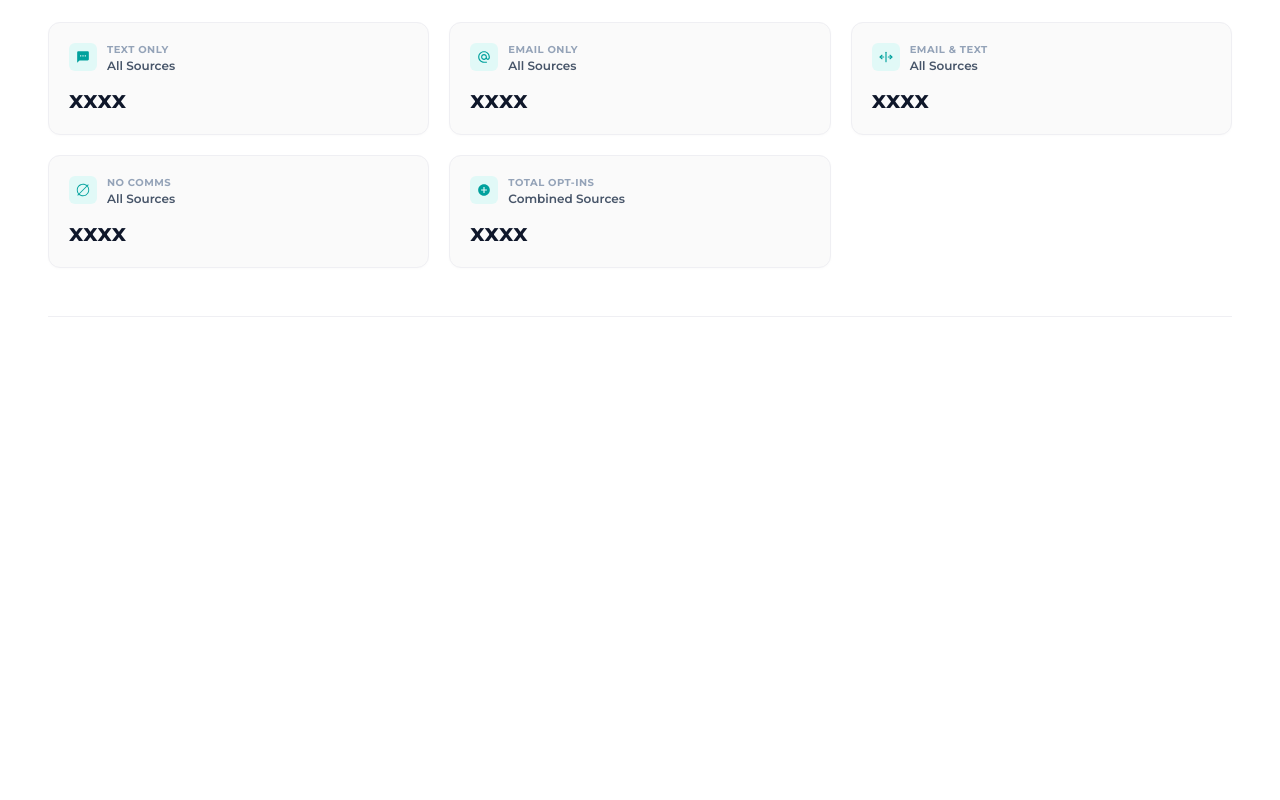
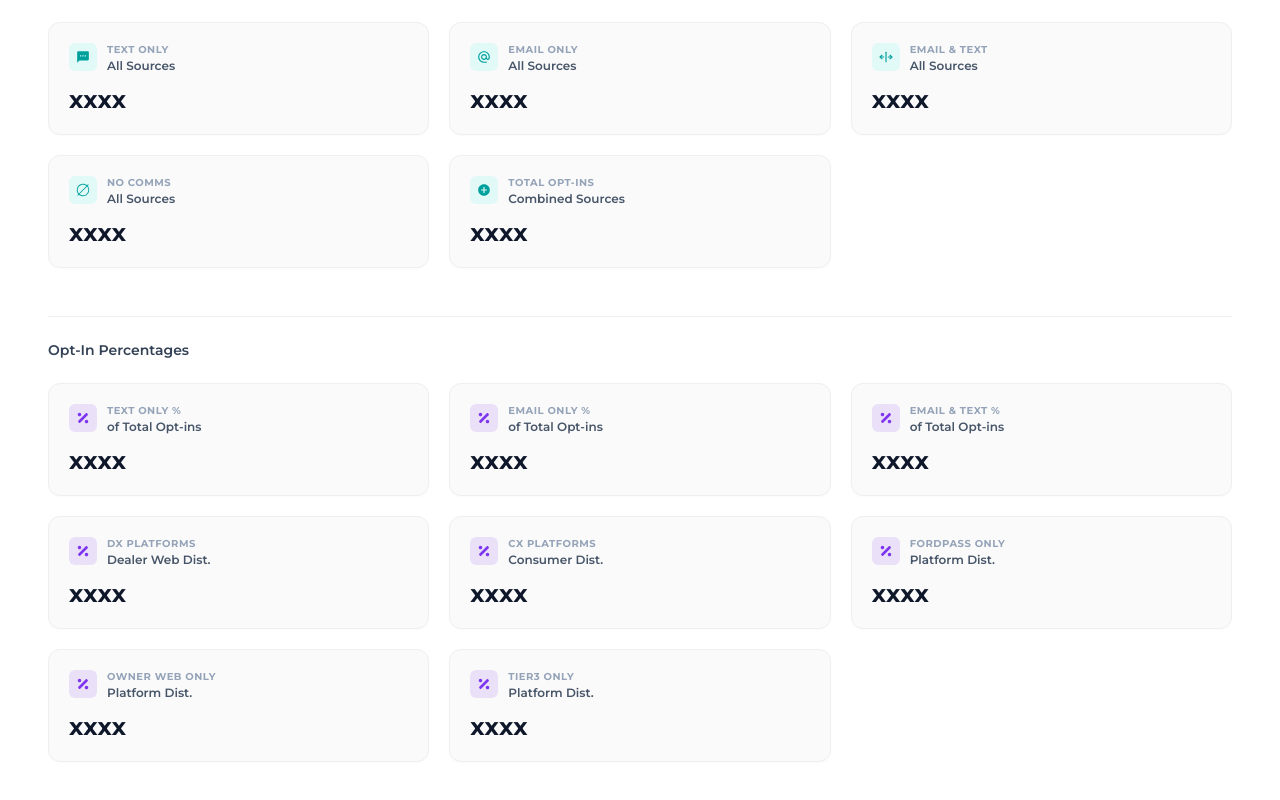
Before and after one commit to joemurphy3515/Metrics-Dashboard-Example, a React (Vite) app: page / in a window 1280 px wide. Shown: the part 1062-1862 px from the top of the page. Before the commit the page ends 1435 px from the top, so only its background shows below. Built offline with nearby package versions, Linux system fonts and the light colour scheme.

Commit message:
added percentages

```diff
--- a/src/App.tsx
+++ b/src/App.tsx
@@ -1,10 +1,15 @@
 import React, { useRef, useState, useMemo } from "react";
 import { FaCar } from "react-icons/fa6";
+import { FaPercentage } from "react-icons/fa";
 import { FiDownload } from "react-icons/fi";
 import { LuUpload } from "react-icons/lu";
 import { GrPowerReset } from "react-icons/gr";
-import { MdCalendarMonth } from "react-icons/md";
-import { MdAlternateEmail, MdTextsms, MdAddCircle } from "react-icons/md";
+import {
+  MdCalendarMonth,
+  MdAlternateEmail,
+  MdTextsms,
+  MdAddCircle,
+} from "react-icons/md";
 import { TbArrowBarBoth } from "react-icons/tb";
 import { RxValueNone } from "react-icons/rx";
 
@@ -81,32 +86,50 @@ function App() {
   >({});
   const [selectedMonth, setSelectedMonth] = useState<string>(months[0]);
 
-  const totals = useMemo(() => {
-    const currentData = allMonthlyData[selectedMonth] || {};
+  const stats = useMemo(() => {
+    const data = allMonthlyData[selectedMonth] || {};
     const sources = ["Dealer Web", "FordPass", "Owner Web", "Tier3"];
 
-    let textOnly = 0;
-    let emailOnly = 0;
-    let both = 0;
-    let noComms = 0;
+    const n = (s: string, t: string) => data[`${s}-${t}`] || 0;
 
-    sources.forEach((source) => {
-      textOnly += currentData[`${source}-Text Only`] || 0;
-      emailOnly += currentData[`${source}-Email Only`] || 0;
-      both += currentData[`${source}-Email & Text`] || 0;
-      noComms += currentData[`${source}-No Comms`] || 0;
-    });
+    const textOnly = sources.reduce((acc, s) => acc + n(s, "Text Only"), 0);
+    const emailOnly = sources.reduce((acc, s) => acc + n(s, "Email Only"), 0);
+    const both = sources.reduce((acc, s) => acc + n(s, "Email & Text"), 0);
+    const noComms = sources.reduce((acc, s) => acc + n(s, "No Comms"), 0);
+    const totalOptIns = textOnly + emailOnly + both;
 
-    const hasData = Object.keys(currentData).length > 0;
+    const getPlatformOptIns = (s: string) =>
+      n(s, "Text Only") + n(s, "Email Only") + n(s, "Email & Text");
+
+    const dxOptIns = getPlatformOptIns("Dealer Web");
+    const fpOptIns = getPlatformOptIns("FordPass");
+    const owOptIns = getPlatformOptIns("Owner Web");
+    const t3OptIns = getPlatformOptIns("Tier3");
+    const cxOptIns = fpOptIns + owOptIns + t3OptIns;
+
+    const hasData = Object.keys(data).length > 0 && totalOptIns > 0;
+
+    const fmtPct = (val: number) =>
+      hasData ? `${((val / totalOptIns) * 100).toFixed(1)}%` : "xxxx";
 
     return {
+      totals: {
         textOnly: hasData ? textOnly.toLocaleString() : "xxxx",
         emailOnly: hasData ? emailOnly.toLocaleString() : "xxxx",
         both: hasData ? both.toLocaleString() : "xxxx",
         noComms: hasData ? noComms.toLocaleString() : "xxxx",
-      totalOptIns: hasData
-        ? (textOnly + emailOnly + both).toLocaleString()
-        : "xxxx",
+        totalOptIns: hasData ? totalOptIns.toLocaleString() : "xxxx",
+      },
+      percentages: {
+        textOnly: fmtPct(textOnly),
+        emailOnly: fmtPct(emailOnly),
+        both: fmtPct(both),
+        dx: fmtPct(dxOptIns),
+        cx: fmtPct(cxOptIns),
+        fp: fmtPct(fpOptIns),
+        ow: fmtPct(owOptIns),
+        t3: fmtPct(t3OptIns),
+      },
     };
   }, [allMonthlyData, selectedMonth]);
 
@@ -122,105 +145,20 @@ function App() {
         setAllMonthlyData((prev) => ({ ...prev, [selectedMonth]: result }));
         if (fileInputRef.current) fileInputRef.current.value = "";
       } catch (err) {
-        console.error("Failed to parse CSV", err);
+        console.error(err);
       }
     }
   };
 
   const handleResetAll = () => {
-    if (window.confirm("This will clear data for ALL months. Continue?")) {
+    if (window.confirm("This will clear data for ALL months. Continue?"))
       setAllMonthlyData({});
-    }
   };
 
   const getVal = (source: string, type: string) => {
-    const currentMonthData = allMonthlyData[selectedMonth] || {};
-    const key = `${source}-${type}`;
-    return currentMonthData[key]?.toLocaleString() || "xxxx";
+    const currentData = allMonthlyData[selectedMonth] || {};
+    return currentData[`${source}-${type}`]?.toLocaleString() || "xxxx";
   };
-
-  const metrics = [
-    {
-      title: "Source - Dealer Web",
-      subtitle: "Text Only",
-      value: getVal("Dealer Web", "Text Only"),
-    },
-    {
-      title: "Source - FordPass",
-      subtitle: "Text Only",
-      value: getVal("FordPass", "Text Only"),
-    },
-    {
-      title: "Source - Owner Web",
-      subtitle: "Text Only",
-      value: getVal("Owner Web", "Text Only"),
-    },
-    {
-      title: "Source - Tier3",
-      subtitle: "Text Only",
-      value: getVal("Tier3", "Text Only"),
-    },
-    {
-      title: "Source - Dealer Web",
-      subtitle: "Email Only",
-      value: getVal("Dealer Web", "Email Only"),
-    },
-    {
-      title: "Source - FordPass",
-      subtitle: "Email Only",
-      value: getVal("FordPass", "Email Only"),
-    },
-    {
-      title: "Source - Owner Web",
-      subtitle: "Email Only",
-      value: getVal("Owner Web", "Email Only"),
-    },
-    {
-      title: "Source - Tier3",
-      subtitle: "Email Only",
-      value: getVal("Tier3", "Email Only"),
-    },
-    {
-      title: "Source - Dealer Web",
-      subtitle: "Email & Text",
-      value: getVal("Dealer Web", "Email & Text"),
-    },
-    {
-      title: "Source - FordPass",
-      subtitle: "Email & Text",
-      value: getVal("FordPass", "Email & Text"),
-    },
-    {
-      title: "Source - Owner Web",
-      subtitle: "Email & Text",
-      value: getVal("Owner Web", "Email & Text"),
-    },
-    {
-      title: "Source - Tier3",
-      subtitle: "Email & Text",
-      value: getVal("Tier3", "Email & Text"),
-    },
-    {
-      title: "Source - Dealer Web",
-      subtitle: "No Comms",
-      value: getVal("Dealer Web", "No Comms"),
-    },
-    {
-      title: "Source - FordPass",
-      subtitle: "No Comms",
-      value: getVal("FordPass", "No Comms"),
-    },
-    {
-      title: "Source - Owner Web",
-      subtitle: "No Comms",
-      value: getVal("Owner Web", "No Comms"),
-    },
-    {
-      title: "Source - Tier3",
-      subtitle: "No Comms",
-      value: getVal("Tier3", "No Comms"),
-    },
-  ];
 
   return (
     <div className="dashboard-container">
@@ -277,17 +215,19 @@ function App() {
       <section className="metrics-section">
         <h3 className="section-label">Key Metrics</h3>
         <div className="metrics-grid">
-          {metrics.map((m, i) => (
+          {["Text Only", "Email Only", "Email & Text", "No Comms"].map((type) =>
+            ["Dealer Web", "FordPass", "Owner Web", "Tier3"].map((source) => (
               <MetricCard
-              key={i}
-              title={m.title}
-              subtitle={m.subtitle}
-              value={m.value}
+                key={`${source}-${type}`}
+                title={`Source - ${source}`}
+                subtitle={type}
+                value={getVal(source, type)}
                 icon={<FaCar />}
                 color="#e5eafbff"
                 iconColor="#3b82f6"
               />
-          ))}
+            ))
+          )}
         </div>
       </section>
 
@@ -299,7 +239,7 @@ function App() {
           <MetricCard
             title="TEXT ONLY"
             subtitle="All Sources"
-            value={totals.textOnly}
+            value={stats.totals.textOnly}
             icon={<MdTextsms />}
             color="#E1F9F7"
             iconColor="#00A19D"
@@ -307,7 +247,7 @@ function App() {
           <MetricCard
             title="EMAIL ONLY"
             subtitle="All Sources"
-            value={totals.emailOnly}
+            value={stats.totals.emailOnly}
             icon={<MdAlternateEmail />}
             color="#E1F9F7"
             iconColor="#00A19D"
@@ -315,7 +255,7 @@ function App() {
           <MetricCard
             title="EMAIL & TEXT"
             subtitle="All Sources"
-            value={totals.both}
+            value={stats.totals.both}
             icon={<TbArrowBarBoth />}
             color="#E1F9F7"
             iconColor="#00A19D"
@@ -323,7 +263,7 @@ function App() {
           <MetricCard
             title="NO COMMS"
             subtitle="All Sources"
-            value={totals.noComms}
+            value={stats.totals.noComms}
             icon={<RxValueNone />}
             color="#E1F9F7"
             iconColor="#00A19D"
@@ -331,7 +271,7 @@ function App() {
           <MetricCard
             title="TOTAL OPT-INS"
             subtitle="Combined Sources"
-            value={totals.totalOptIns}
+            value={stats.totals.totalOptIns}
             icon={<MdAddCircle />}
             color="#E1F9F7"
             iconColor="#00A19D"
@@ -340,6 +280,76 @@ function App() {
       </section>
 
       <hr className="divider" />
+
+      <section className="metrics-section">
+        <h3 className="section-label">Opt-In Percentages</h3>
+        <div className="metrics-grid">
+          <MetricCard
+            title="TEXT ONLY %"
+            subtitle="of Total Opt-ins"
+            value={stats.percentages.textOnly}
+            icon={<FaPercentage />}
+            color="#EAE1F9"
+            iconColor="#7D35EF"
+          />
+          <MetricCard
+            title="EMAIL ONLY %"
+            subtitle="of Total Opt-ins"
+            value={stats.percentages.emailOnly}
+            icon={<FaPercentage />}
+            color="#EAE1F9"
+            iconColor="#7D35EF"
+          />
+          <MetricCard
+            title="EMAIL & TEXT %"
+            subtitle="of Total Opt-ins"
+            value={stats.percentages.both}
+            icon={<FaPercentage />}
+            color="#EAE1F9"
+            iconColor="#7D35EF"
+          />
+          <MetricCard
+            title="DX PLATFORMS"
+            subtitle="Dealer Web Dist."
+            value={stats.percentages.dx}
+            icon={<FaPercentage />}
+            color="#EAE1F9"
+            iconColor="#7D35EF"
+          />
+          <MetricCard
+            title="CX PLATFORMS"
+            subtitle="Consumer Dist."
+            value={stats.percentages.cx}
+            icon={<FaPercentage />}
+            color="#EAE1F9"
+            iconColor="#7D35EF"
+          />
+          <MetricCard
+            title="FORDPASS ONLY"
+            subtitle="Platform Dist."
+            value={stats.percentages.fp}
+            icon={<FaPercentage />}
+            color="#EAE1F9"
+            iconColor="#7D35EF"
+          />
+          <MetricCard
+            title="OWNER WEB ONLY"
+            subtitle="Platform Dist."
+            value={stats.percentages.ow}
+            icon={<FaPercentage />}
+            color="#EAE1F9"
+            iconColor="#7D35EF"
+          />
+          <MetricCard
+            title="TIER3 ONLY"
+            subtitle="Platform Dist."
+            value={stats.percentages.t3}
+            icon={<FaPercentage />}
+            color="#EAE1F9"
+            iconColor="#7D35EF"
+          />
+        </div>
+      </section>
     </div>
   );
 }
--- a/src/services/CommsReportParser.ts
+++ b/src/services/CommsReportParser.ts
@@ -28,7 +28,6 @@ export const parseCsvData = (file: File): Promise<DashboardCounts> => {
 
                     if (source) {
                         let type = "";
-                        // Logic for the 4 combinations
                         if (isText && isEmail) {
                             type = "Email & Text";
                         } else if (isText && !isEmail) {
```
Lines whose indentation alone changed are shown as unchanged.
